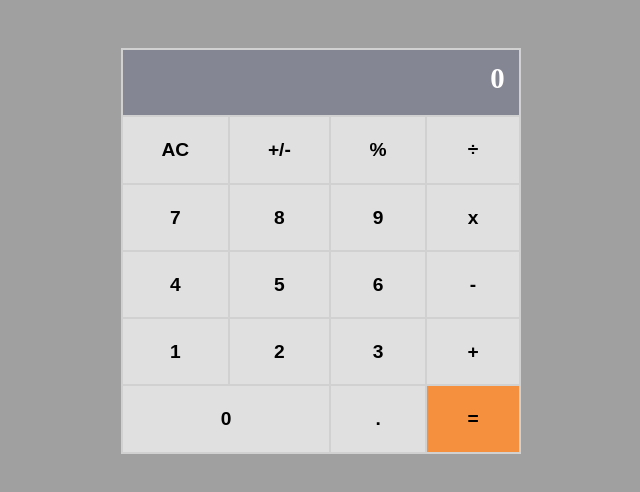
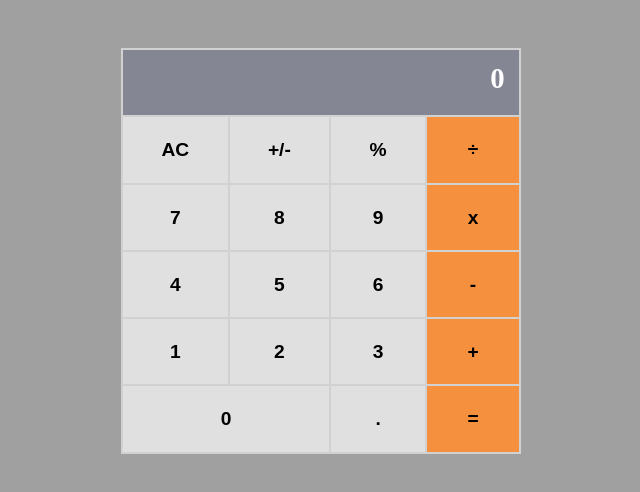
Before and after one commit to luigirazum/mv-math-magicians, a React (Create React App) app: page / in a window 1280 px wide. Shown: the top 492 px of the page, without its empty margins (319-959 px from the left). Built offline with nearby package versions, Linux system fonts and the light colour scheme.

Commit message:
Fix styles because of the change of buton's names.

```diff
--- a/src/components/Calculator.css
+++ b/src/components/Calculator.css
@@ -22,9 +22,9 @@ button,
   grid-template-rows: repeat(6, 1fr);
   grid-template-areas:
     'disp disp disp disp'
-    'reset neg perc divi'
-    'num7 num8 num9 mult'
-    'num4 num5 num6 subst'
+    'reset neg mod divide'
+    'num7 num8 num9 times'
+    'num4 num5 num6 minus'
     'num1 num2 num3 plus'
     'num0 num0 dec equal';
 }
@@ -45,10 +45,10 @@ button {
   padding: 1.2em 2em;
 }
 
-.divi,
-.mult,
-.subst,
-.add,
+.divide,
+.times,
+.minus,
+.plus,
 .equal {
   background-color: #f5913e;
 }
@@ -111,23 +111,23 @@ button {
   grid-area: neg;
 }
 
-.perc {
-  grid-area: perc;
+.mod {
+  grid-area: mod;
 }
 
-.divi {
-  grid-area: divi;
+.divide {
+  grid-area: divide;
 }
 
-.mult {
-  grid-area: mult;
+.times {
+  grid-area: times;
 }
 
-.subst {
-  grid-area: subst;
+.minus {
+  grid-area: minus;
 }
 
-.add {
+.plus {
   grid-area: plus;
 }
 
```
